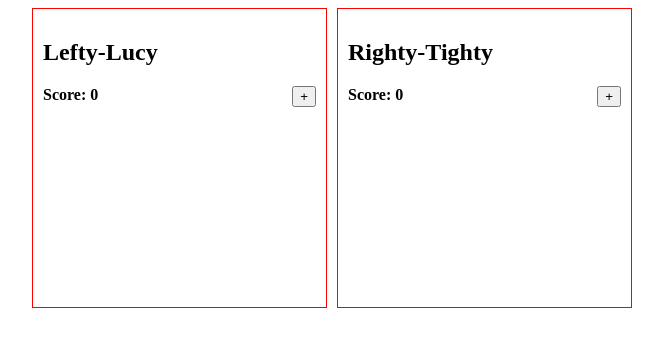
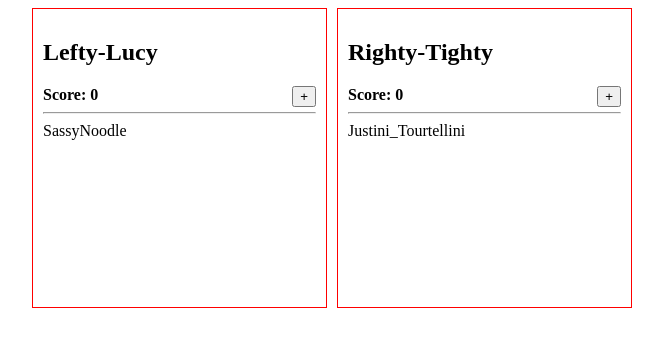
Before and after one commit to DamianDRuiz/soapstone-trivia, a React (Vite) app: page / in a window 1280 px wide. Shown: the top 346 px of the page, without its empty margins (308-971 px from the left). Built offline with nearby package versions, Linux system fonts and the light colour scheme.

Commit message:
Players updates

```diff
--- a/src/app/app.tsx
+++ b/src/app/app.tsx
@@ -1,4 +1,6 @@
 import { useState } from 'react';
+import Player from './components/Player/Player';
+import Players from './components/Players/Players';
 import Score from './components/Score/Score';
 import Team from './components/Team/Team';
 import TeamName from './components/TeamName/TeamName';
@@ -11,15 +13,26 @@ export function App() {
   const [scoreLeft, setScoreLeft] = useState<number>(0);
   const [scoreRight, setScoreRight] = useState<number>(0);
 
+  const [playersLeft, setPlayersLeft] = useState<Player[]>([
+    { name: 'SassyNoodle' },
+  ]);
+  const [playersRight, setPlayersRight] = useState<Player[]>([
+    { name: 'Justini_Tourtellini' },
+  ]);
+
   return (
     <Trivia>
       <Team>
         <TeamName value={teamLeftName} setValue={setTeamLeftName} />
         <Score score={scoreLeft} setScore={setScoreLeft} />
+        <hr />
+        <Players players={playersLeft} />
       </Team>
       <Team>
         <TeamName value={teamRightName} setValue={setTeamRightName} />
         <Score score={scoreRight} setScore={setScoreRight} />
+        <hr />
+        <Players players={playersRight} />
       </Team>
     </Trivia>
   );
--- a/src/app/components/Player/Player.module.scss
+++ b/src/app/components/Player/Player.module.scss
@@ -1,7 +1,5 @@
-/*
- * Replace this with your own classes
- *
- * e.g.
- * .container {
- * }
-*/
+.name {
+}
+
+.score {
+}
--- a/src/app/components/Player/Player.tsx
+++ b/src/app/components/Player/Player.tsx
@@ -1,14 +1,13 @@
 import styles from './Player.module.scss';
 
-/* eslint-disable-next-line */
-export interface PlayerProps {}
-
-export function Player(props: PlayerProps) {
-  return (
-    <div className={styles['container']}>
-      <h1>Welcome to Player!</h1>
-    </div>
-  );
+export function Player({ name, score = 0 }: PlayerProps) {
+  return <div className={styles.name}>{name}</div>;
 }
 
+export interface Player {
+  name: string;
+  score?: number;
+}
+
+export interface PlayerProps extends Player {}
 export default Player;
--- a/src/app/components/Players/Players.tsx
+++ b/src/app/components/Players/Players.tsx
@@ -1,14 +1,14 @@
-import styles from './Players.module.scss';
+import Player from '../Player/Player';
 
-/* eslint-disable-next-line */
-export interface PlayersProps {}
+export function Players({ players }: PlayersProps) {
+  const playerElements = players.map((player, i) => (
+    <Player key={i} name={player.name} />
+  ));
+  return <div>{playerElements}</div>;
+}
 
-export function Players(props: PlayersProps) {
-  return (
-    <div className={styles['container']}>
-      <h1>Welcome to Players!</h1>
-    </div>
-  );
+export interface PlayersProps {
+  players: Player[];
 }
 
 export default Players;
```
